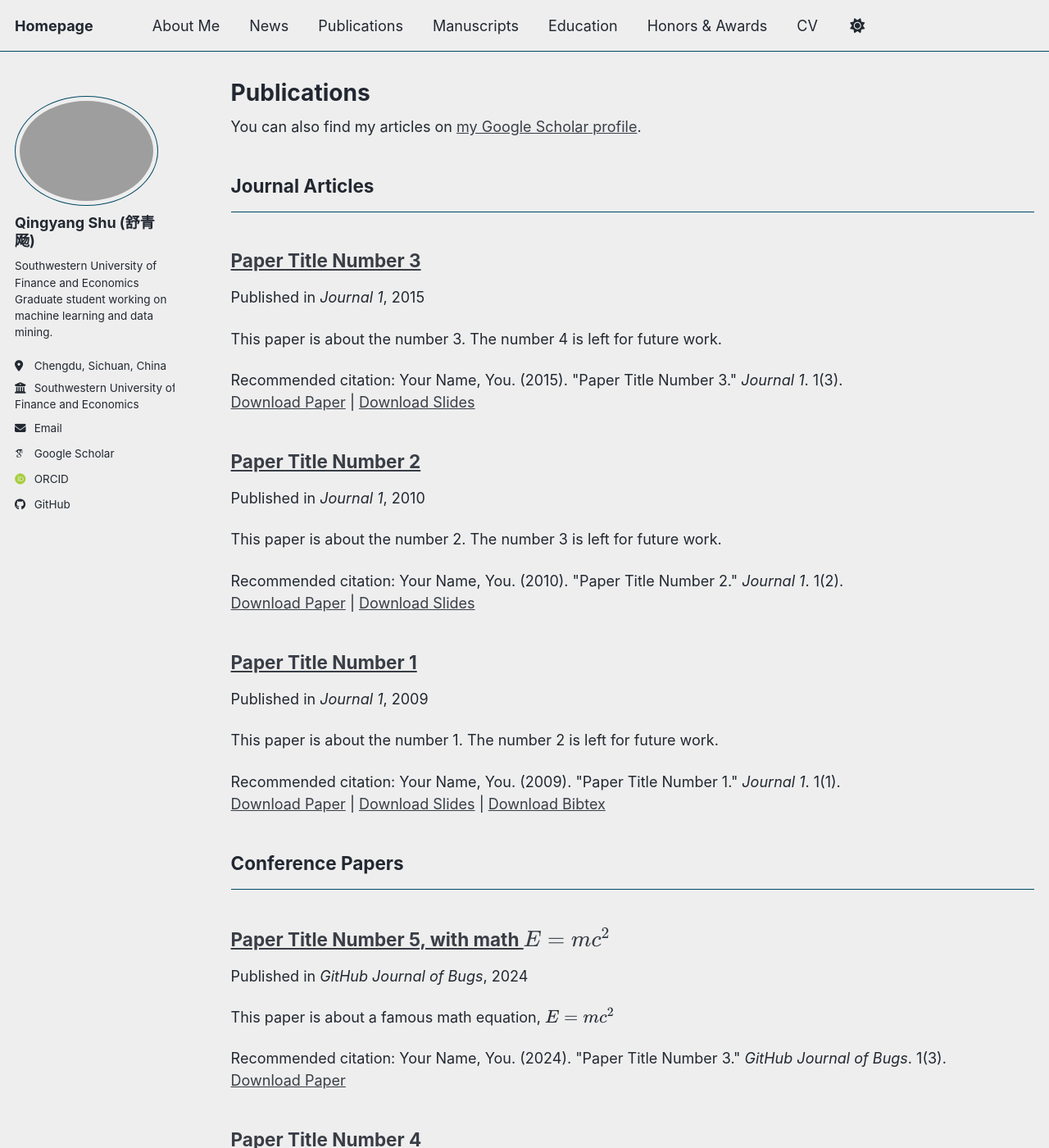
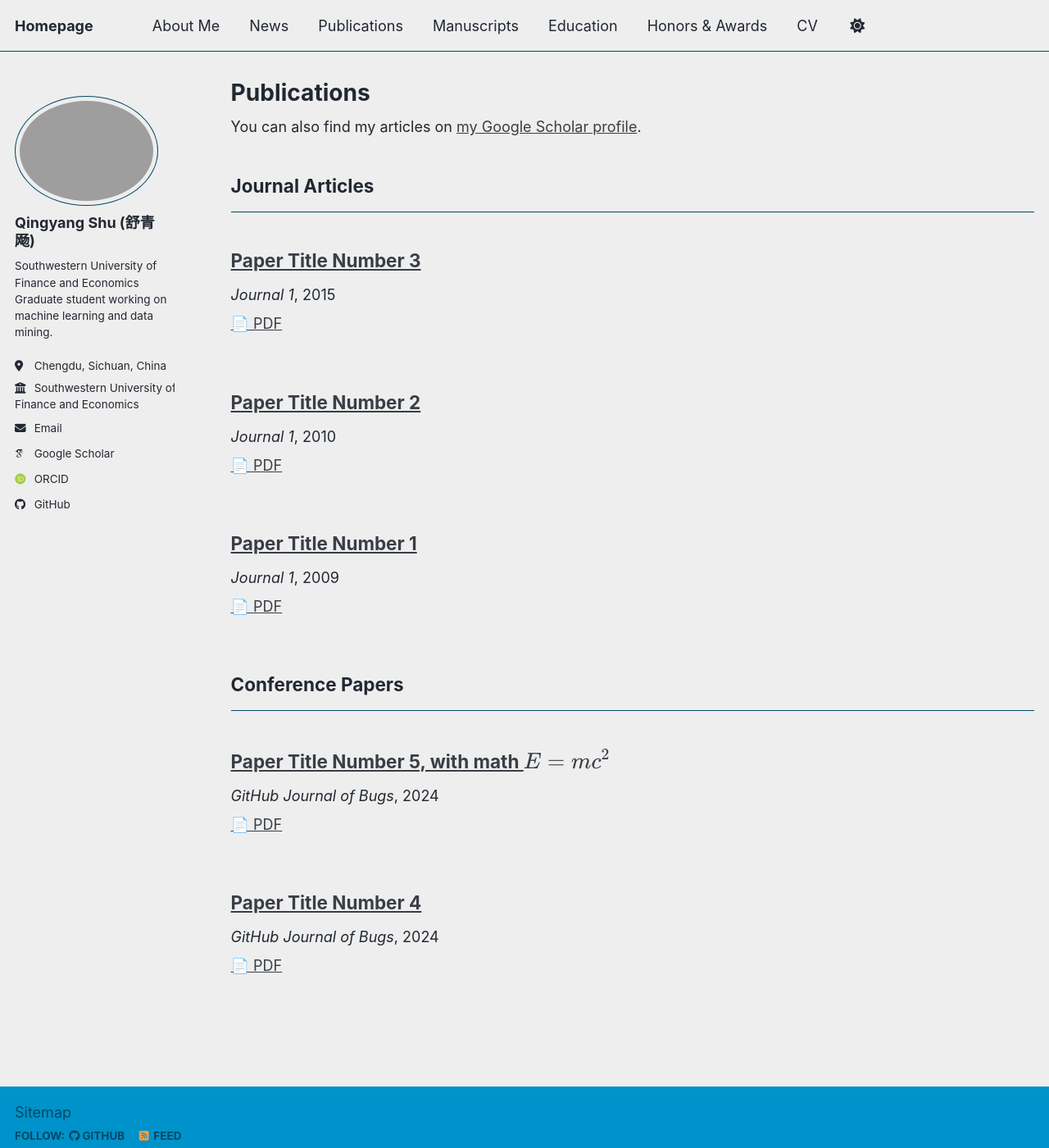
Before and after one commit to Qingyang-Shu/Qingyang-Shu.github.io, a Jekyll site: the page built from _pages/publications.html, in a window 1280 px wide and 1400 px high. Shown: the whole window at 82% size. Built offline with Jekyll 4.4.1, drawn with Linux system fonts in a browser that asks for light colours; some web fonts are replaced; a script bundle is joined from its source files by our own code; library files that are not in the unit come from our copies; some of the changed text lies outside the part shown.

Commit message:
Update archive-single.html

```diff
--- a/_includes/archive-single.html
+++ b/_includes/archive-single.html
@@ -14,6 +14,8 @@
 
 <div class="{{ include.type | default: "list" }}__item">
   <article class="archive__item" itemscope itemtype="http://schema.org/CreativeWork">
+
+    <!-- grid 模式（保留原逻辑） -->
     {% if include.type == "grid" and teaser %}
       <div class="archive__item-teaser">
         <img src=
@@ -26,58 +28,104 @@
       </div>
     {% endif %}
 
+    <!-- 标题 -->
     <h2 class="archive__item-title" itemprop="headline">
       {% if post.link %}
-        <a href="{{ post.link }}">{{ title }}</a> <a href="{{ base_path }}{{ post.url }}" rel="permalink"><i class="fa fa-link" aria-hidden="true" title="permalink"></i><span class="sr-only">Permalink</span></a>
+        <a href="{{ post.link }}">{{ title }}</a>
+        <a href="{{ base_path }}{{ post.url }}" rel="permalink">
+          <i class="fa fa-link" aria-hidden="true"></i>
+        </a>
       {% else %}
         <a href="{{ base_path }}{{ post.url }}" rel="permalink">{{ title }}</a>
       {% endif %}
     </h2>
 
+    <!-- 阅读时间（保留） -->
     {% if post.read_time %}
-      <p class="page__meta"><i class="fa fa-clock" aria-hidden="true"></i> {% include read-time.html %}</p>
+      <p class="page__meta">
+        <i class="fa fa-clock" aria-hidden="true"></i> {% include read-time.html %}
+      </p>
     {% endif %}
 
+    <!-- 🎯 核心修改：Publications 左右布局 -->
+    {% if post.collection == 'publications' %}
+
+    <div style="display: flex; align-items: center; margin-top: 10px; margin-bottom: 20px;">
+
+      <!-- 左边：图片 -->
+      {% if post.image %}
+      <div style="flex: 0 0 220px; margin-right: 20px;">
+        <img src="{{ post.image | prepend: base_path }}" style="width: 100%; border-radius: 10px;">
+      </div>
+      {% endif %}
+
+      <!-- 右边：内容 -->
+      <div style="flex: 1;">
+
+        <!-- 作者 -->
+        <p style="margin: 5px 0;">
+          {{ post.authors }}
+        </p>
+
+        <!-- 会议 -->
+        <p style="margin: 5px 0;">
+          <em>{{ post.venue }}</em>, {{ post.date | date: "%Y" }}
+        </p>
+
+        <!-- 按钮 -->
+        <p style="margin-top: 8px;">
+          {% if post.paperurl %}
+            <a href="{{ post.paperurl }}" target="_blank">📄 PDF</a>
+          {% endif %}
+
+          {% if post.codeurl %}
+            | <a href="{{ post.codeurl }}" target="_blank">💻 Code</a>
+          {% endif %}
+        </p>
+
+      </div>
+
+    </div>
+
+    {% else %}
+
+    <!-- 非 publications 保持原逻辑 -->
     {% if post.collection == 'teaching' %}
       <p> {{ post.type }}, <i>{{ post.venue }}</i>, {{ post.date | default: "1900-01-01" | date: "%Y" }} </p>
-        {% elsif post.collection == 'publications' %}
-          <p>Published in <i>{{ post.venue }}</i>, {{ post.date | default: "1900-01-01" | date: "%Y" }} </p>
     {% elsif post.date %}
-         <p class="page__date"><strong><i class="fa fa-fw fa-calendar" aria-hidden="true"></i> {{ site.data.ui-text[site.locale].date_label | default: "Published:" }}</strong> <time datetime="{{ post.date | default: "1900-01-01" | date_to_xmlschema }}">{{ post.date | default: "1900-01-01" | date: "%B %d, %Y" }}</time></p>
+      <p class="page__date">
+        <strong>
+          <i class="fa fa-fw fa-calendar" aria-hidden="true"></i>
+          {{ site.data.ui-text[site.locale].date_label | default: "Published:" }}
+        </strong>
+        <time datetime="{{ post.date | default: "1900-01-01" | date_to_xmlschema }}">
+          {{ post.date | default: "1900-01-01" | date: "%B %d, %Y" }}
+        </time>
+      </p>
     {% endif %}
 
+    <!-- excerpt -->
     {% if post.excerpt and site.read_more != 'enabled' %}
-    <p class="archive__item-excerpt" itemprop="description">{{ post.excerpt | markdownify }}</p>
+      <p class="archive__item-excerpt" itemprop="description">
+        {{ post.excerpt | markdownify }}
+      </p>
     {% elsif post.excerpt and site.read_more == 'enabled' %}
-    <p class="archive__item-excerpt" itemprop="description"><p>{{ post.excerpt | markdownify | remove: '<p>' | remove: '</p>' }}<strong><a href="{{ base_path }}{{ post.url }}" rel="permalink"> Read more</a></strong></p></p>
+      <p class="archive__item-excerpt" itemprop="description">
+        {{ post.excerpt | markdownify | remove: '<p>' | remove: '</p>' }}
+        <strong><a href="{{ base_path }}{{ post.url }}"> Read more</a></strong>
+      </p>
     {% endif %}
 
-    {% if post.citation and post.paperurl and post.slidesurl and post.bibtexurl %}
-      <p>Recommended citation: {{ post.citation }}<br /><a href="{{ post.paperurl }}">Download Paper</a> | <a href="{{ post.slidesurl }}">Download Slides</a> | <a href="{{ post.bibtexurl }}">Download Bibtex</a></p>
-    {% elsif post.citation and post.paperurl and post.slidesurl %}
-      <p>Recommended citation: {{ post.citation }}<br /><a href="{{ post.paperurl }}">Download Paper</a> | <a href="{{ post.slidesurl }}">Download Slides</a></p>
-    {% elsif post.citation and post.paperurl and post.bibtexurl %}
-      <p>Recommended citation: {{ post.citation }}<br /><a href="{{ post.paperurl }}">Download Paper</a> | <a href="{{ post.bibtexurl }}">Download Bibtex</a></p>
-    {% elsif post.citation and post.paperurl %}
-      <p>Recommended citation: {{ post.citation }}<br /><a href="{{ post.paperurl }}">Download Paper</a></p>
-    {% elsif post.citation and post.slidesurl and post.bibtexurl %}
-      <p>Recommended citation: {{ post.citation }}<br /><a href="{{ post.slidesurl }}">Download Slides</a> | <a href="{{ post.bibtexurl}}">Download Bibtex</a></p>
-    {% elsif post.citation and post.slidesurl %}
-      <p>Recommended citation: {{ post.citation }}<br /><a href="{{ post.slidesurl }}">Download Slides</a></p>
-    {% elsif post.citation and post.bibtexurl %}
-      <p>Recommended citation: {{ post.citation }}<br /><a href="{{ post.bibtexurl }}">Download Bibtex</a></p>
-    {% elsif post.citation %}
-      <p>Recommended citation: {{ post.citation }}</p>
-    {% elsif post.paperurl and post.bibtexurl %}
-      <p><a href="{{ post.paperurl }}">Download Paper</a> | <a href="{{ post.bibtexurl }}">Download Bibtex</a></p>
+    <!-- 下载逻辑（仅非 publication） -->
+    {% if post.citation and post.paperurl %}
+      <p>
+        Recommended citation: {{ post.citation }}<br />
+        <a href="{{ post.paperurl }}">Download Paper</a>
+      </p>
     {% elsif post.paperurl %}
       <p><a href="{{ post.paperurl }}">Download Paper</a></p>
-    {% elsif post.slidesurl and post.bibtexurl %}
-      <p><a href="{{ post.slidesurl }}">Download Slides</a> | <a href="{{ post.bibtexurl }}">Download Bibtex</a></p>
-    {% elsif post.slidesurl %}
-      <p><a href="{{ post.slidesurl }}">Download Slides</a></p>
-    {% elsif post.bibtexurl %}
-      <p><a href="{{ post.bibtexurl }}">Download Bibtex</a></p>
+    {% endif %}
+
     {% endif %}
 
   </article>
```
Lines whose indentation alone changed are shown as unchanged.
